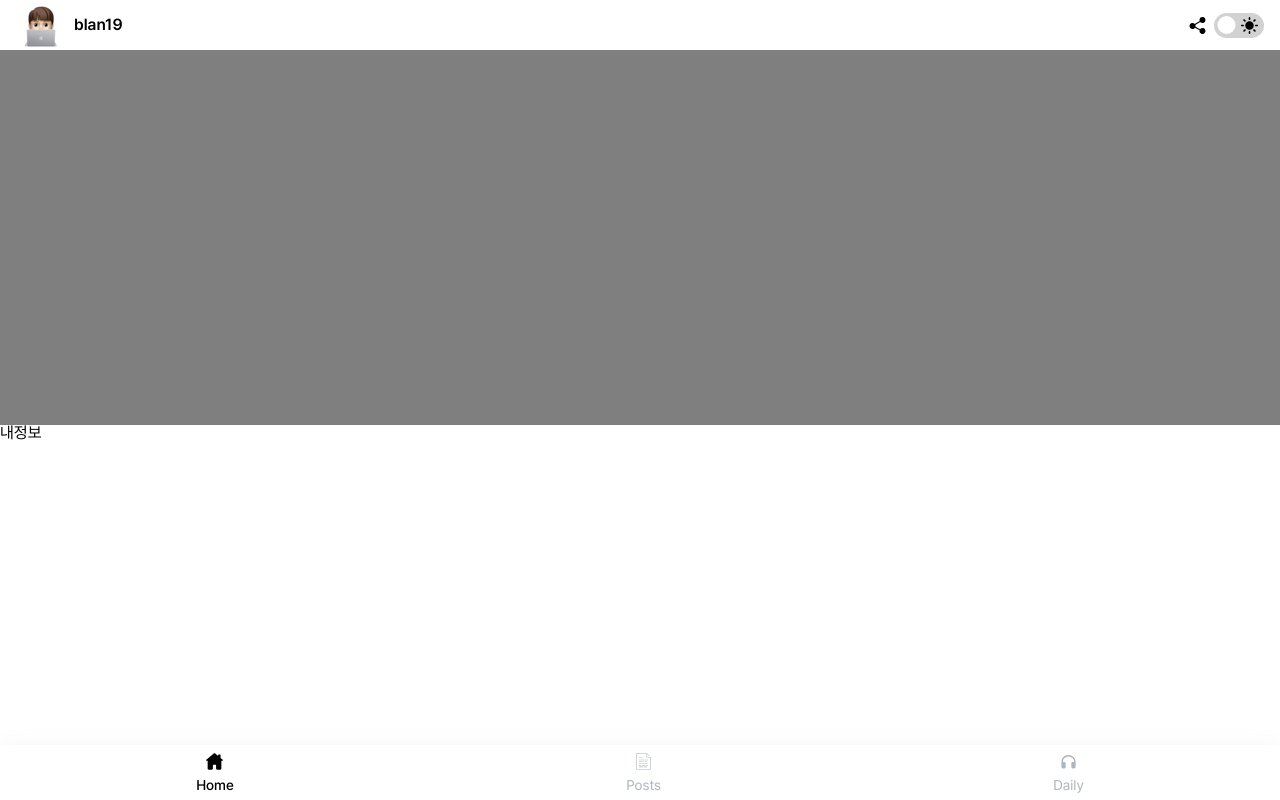
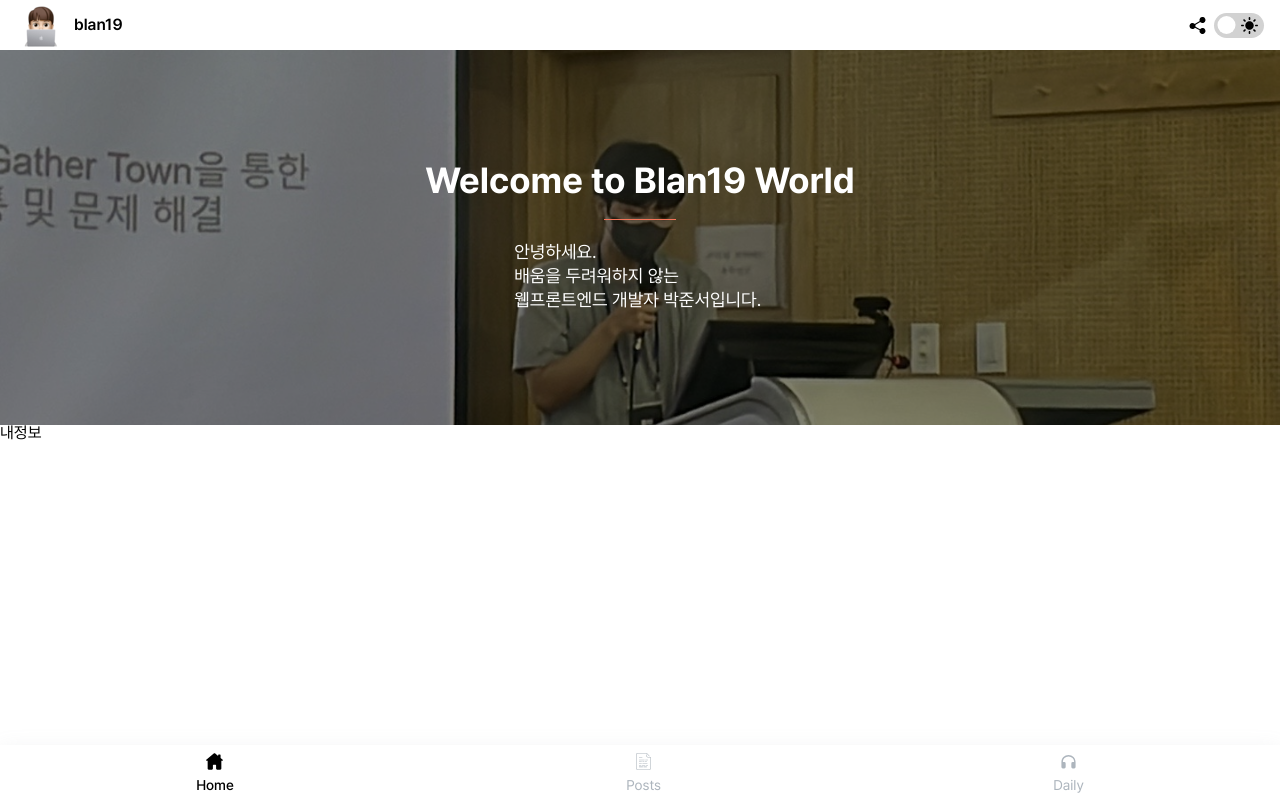
Before and after one commit to blan19/blan19.com, a Next.js app: page / in a window 1280 px wide. Built offline with nearby package versions, Linux system fonts and the light colour scheme.

Commit message:
feat: update banner

```diff
--- a/components/banner.tsx
+++ b/components/banner.tsx
@@ -1,11 +1,50 @@
 import Image from "next/image";
-import styled from "styled-components";
+import styled, { css } from "styled-components";
+import DEVICE_LIST from "../constants/device";
+import { lightTheme } from "../constants/theme";
 import src from "../public/images/banner.JPG";
+import { applyMediaQuery } from "../styles/mediaQuery";
+import Typography from "./typography";
+
+const responseBannerTitleFonts = {
+  mobile: lightTheme.fontSize.title_mobile,
+  tablet: lightTheme.fontSize.title_mobile,
+  wideTablet: lightTheme.fontSize.title_pc,
+  desktop: lightTheme.fontSize.title_pc,
+  wideDesktop: lightTheme.fontSize.title_pc,
+};
+
+const responseBannerSubTitleFonts = {
+  mobile: lightTheme.fontSize.subtitle3_mobile,
+  tablet: lightTheme.fontSize.subtitle3_mobile,
+  wideTablet: lightTheme.fontSize.subtitle3_pc,
+  desktop: lightTheme.fontSize.subtitle3_pc,
+  wideDesktop: lightTheme.fontSize.subtitle3_pc,
+};
 
 const Banner = () => {
   return (
     <Base>
-      <Image src={src} alt="배너" layout="fill" objectFit="cover" />
+      <Background>
+        <Typography as="p" css={responsiveBannerTitleCss}>
+          Welcome to Blan19 World
+        </Typography>
+        <BannerDivider />
+        <Typography as="p" css={responseBannerSubTitleCss}>
+          {`안녕하세요.
+배움을 두려워하지 않는
+웹프론트엔드 개발자 박준서입니다. `}
+        </Typography>
+      </Background>
+      <Image
+        src={src}
+        alt="배너"
+        layout="fill"
+        objectFit="cover"
+        priority
+        placeholder="blur"
+        blurDataURL="/images/banner-blur.jpg"
+      />
     </Base>
   );
 };
@@ -15,9 +54,46 @@ export default Banner;
 const Base = styled.section`
   width: 100%;
   height: 23.438rem;
+  position: relative;
+`;
+
+const Background = styled.div`
+  position: absolute;
+  display: flex;
+  align-items: center;
+  justify-content: center;
+  flex-direction: column;
+  gap: 1.25rem;
+  width: 100%;
+  height: 100%;
   background-color: rgba(0, 0, 0, 0.5);
-  position: relative;
-  img {
-    z-index: -1;
-  }
+  z-index: 999;
 `;
+
+const BannerDivider = styled.div`
+  width: 4.5rem;
+  background-color: ${({ theme }) => theme.colors.primary};
+  height: 1.75px;
+`;
+
+const responsiveBannerTitleCss = css`
+  color: ${({ theme }) => theme.colors.white};
+  font-weight: bold;
+  ${DEVICE_LIST.map(
+    (device) => `${applyMediaQuery(device)} {
+    font-size: ${responseBannerTitleFonts[device]}
+  }`
+  ).join("")}
+`;
+
+const responseBannerSubTitleCss = css`
+  color: ${({ theme }) => theme.colors.white};
+  font-weight: 400;
+  line-height: 1.5rem;
+  white-space: pre-wrap;
+  ${DEVICE_LIST.map(
+    (device) => `${applyMediaQuery(device)} {
+    font-size: ${responseBannerSubTitleFonts[device]}
+  }`
+  ).join("")}
+`;
--- a/components/typography.tsx
+++ b/components/typography.tsx
@@ -1,6 +1,12 @@
 import React, { PropsWithChildren } from "react";
-import styled, { css } from "styled-components";
+import styled, {
+  css,
+  DefaultTheme,
+  FlattenInterpolation,
+  ThemeProps,
+} from "styled-components";
 import { useDarkMode } from "usehooks-ts";
+import type { FlattenSimpleInterpolation } from "styled-components";
 
 import { lightTheme, darkTheme } from "../constants/theme";
 
@@ -25,6 +31,9 @@ interface TypographyProps extends PropsWithChildren {
   color?: FontColor;
   lineHeight?: string;
   as?: React.ElementType;
+  css?:
+    | FlattenSimpleInterpolation
+    | FlattenInterpolation<ThemeProps<DefaultTheme>>;
 }
 
 interface StyledTypographyProps extends TypographyProps {
@@ -65,4 +74,5 @@ const BaseTypography = styled.p<StyledTypographyProps>`
     white-space: pre-wrap;
     line-height: ${props.lineHeight};
   `}
+  ${(props) => props.css}
 `;
```
